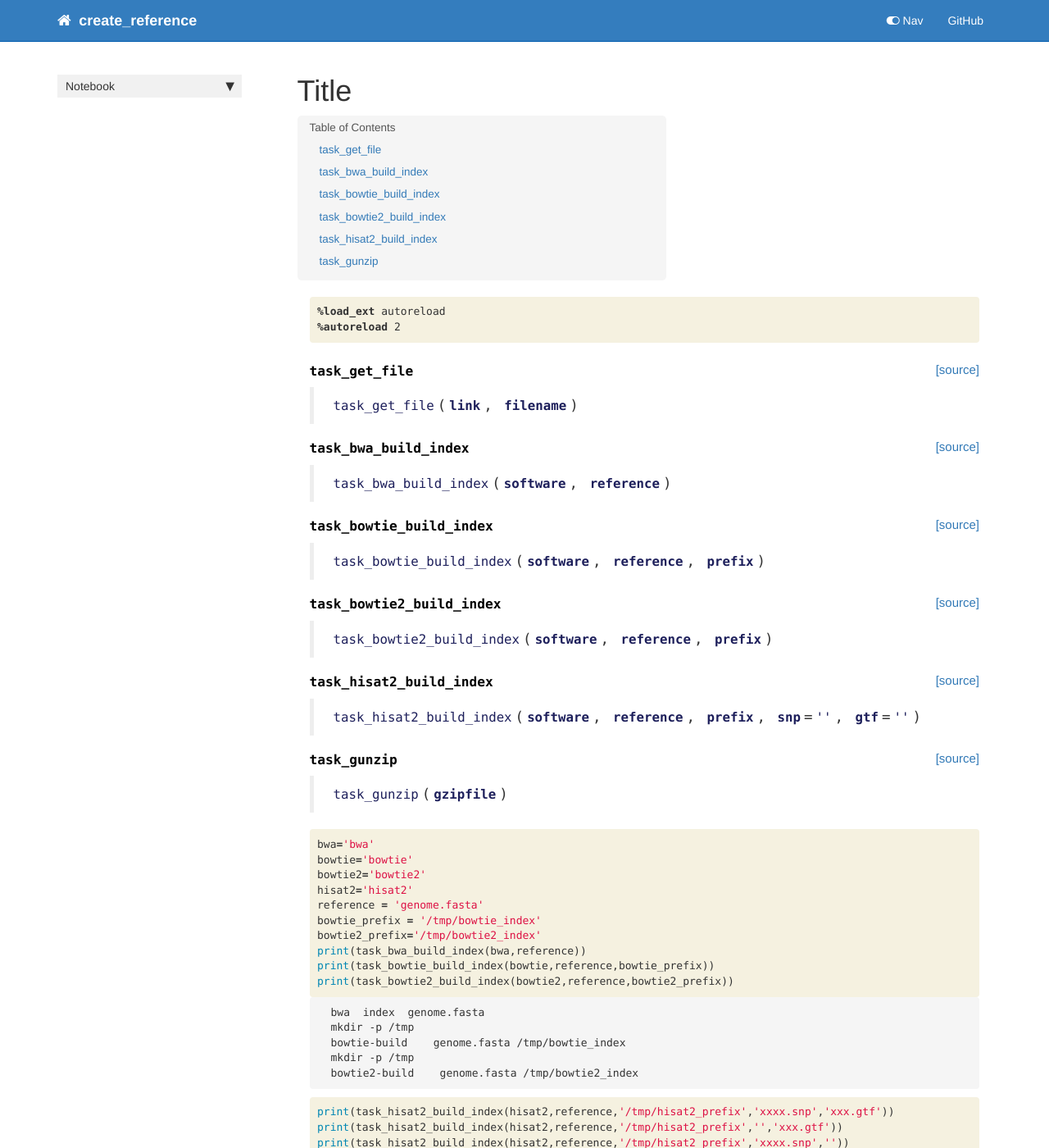
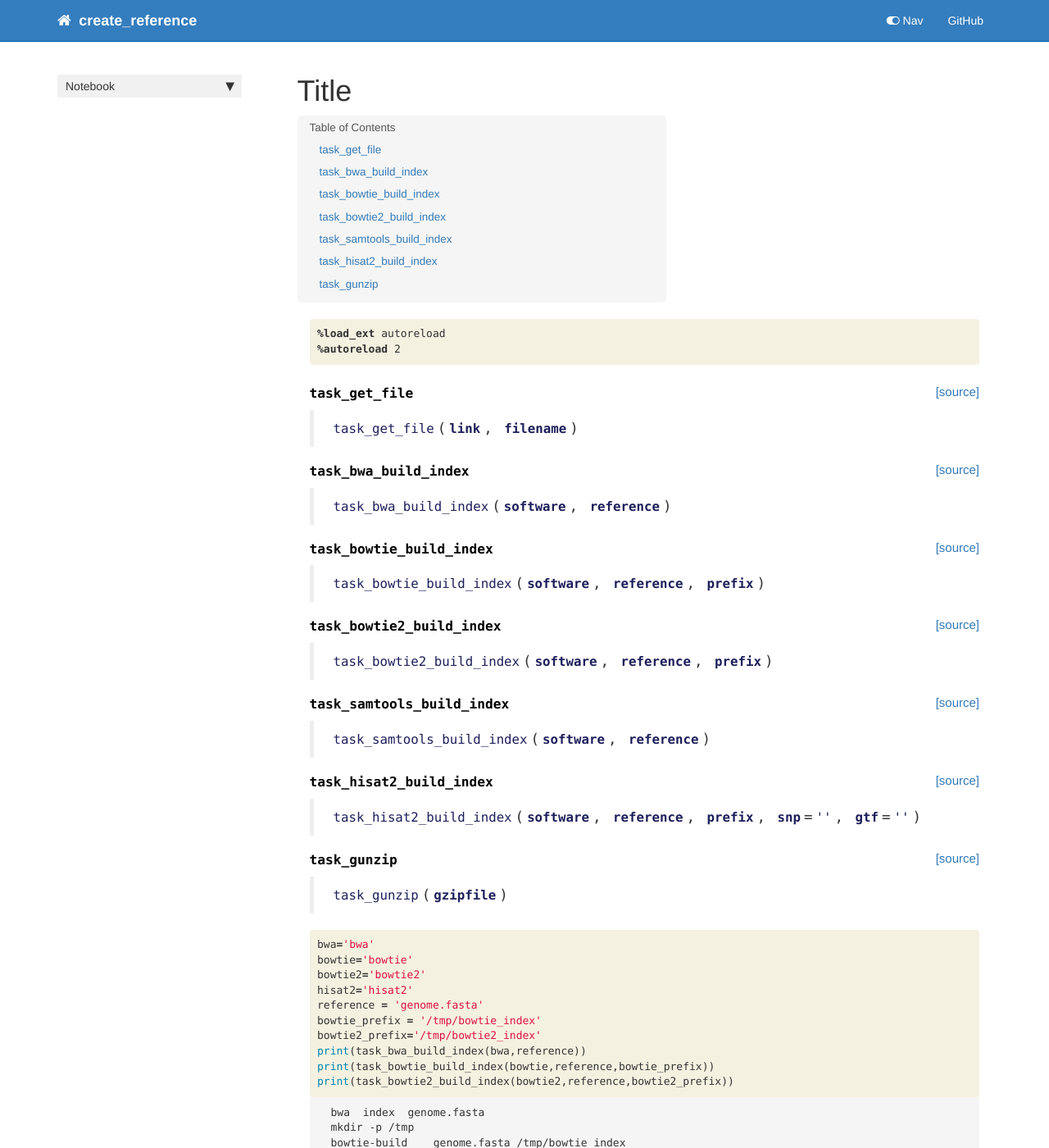
Before and after one commit to loganylchen/create_reference, a Jekyll site: the page built from docs/tasks.html, in a window 1280 px wide and 1400 px high. Shown: the whole window at 82% size. Built offline with Jekyll 4.4.1, drawn with Linux system fonts in a browser that asks for light colours; nearby versions of some CDN libraries; comment, search, counter and statistics services are not loaded.

Commit message:
[M]: samtools index

```diff
--- a/create_reference/_nbdev.py
+++ b/create_reference/_nbdev.py
@@ -20,6 +20,7 @@ index = {"get_args": "00_utils.ipynb",
          "task_bwa_build_index": "02_tasks.ipynb",
          "task_bowtie_build_index": "02_tasks.ipynb",
          "task_bowtie2_build_index": "02_tasks.ipynb",
+         "task_samtools_build_index": "02_tasks.ipynb",
          "task_hisat2_build_index": "02_tasks.ipynb",
          "task_gunzip": "02_tasks.ipynb",
          "cmd_wget": "03_commands.ipynb",
--- a/docs/tasks.html
+++ b/docs/tasks.html
@@ -70,7 +70,7 @@ sidebar: home_sidebar
 
 
 <div class="output_markdown rendered_html output_subarea ">
-<h4 id="task_get_file" class="doc_header"><code>task_get_file</code><a href="https://github.com/btrspg/create_reference/tree/master/create_reference/tasks.py#L18" class="source_link" style="float:right">[source]</a></h4><blockquote><p><code>task_get_file</code>(<strong><code>link</code></strong>, <strong><code>filename</code></strong>)</p>
+<h4 id="task_get_file" class="doc_header"><code>task_get_file</code><a href="https://github.com/btrspg/create_reference/tree/master/create_reference/tasks.py#L19" class="source_link" style="float:right">[source]</a></h4><blockquote><p><code>task_get_file</code>(<strong><code>link</code></strong>, <strong><code>filename</code></strong>)</p>
 </blockquote>
 
 </div>
@@ -94,7 +94,7 @@ sidebar: home_sidebar
 
 
 <div class="output_markdown rendered_html output_subarea ">
-<h4 id="task_bwa_build_index" class="doc_header"><code>task_bwa_build_index</code><a href="https://github.com/btrspg/create_reference/tree/master/create_reference/tasks.py#L28" class="source_link" style="float:right">[source]</a></h4><blockquote><p><code>task_bwa_build_index</code>(<strong><code>software</code></strong>, <strong><code>reference</code></strong>)</p>
+<h4 id="task_bwa_build_index" class="doc_header"><code>task_bwa_build_index</code><a href="https://github.com/btrspg/create_reference/tree/master/create_reference/tasks.py#L29" class="source_link" style="float:right">[source]</a></h4><blockquote><p><code>task_bwa_build_index</code>(<strong><code>software</code></strong>, <strong><code>reference</code></strong>)</p>
 </blockquote>
 
 </div>
@@ -118,7 +118,7 @@ sidebar: home_sidebar
 
 
 <div class="output_markdown rendered_html output_subarea ">
-<h4 id="task_bowtie_build_index" class="doc_header"><code>task_bowtie_build_index</code><a href="https://github.com/btrspg/create_reference/tree/master/create_reference/tasks.py#L36" class="source_link" style="float:right">[source]</a></h4><blockquote><p><code>task_bowtie_build_index</code>(<strong><code>software</code></strong>, <strong><code>reference</code></strong>, <strong><code>prefix</code></strong>)</p>
+<h4 id="task_bowtie_build_index" class="doc_header"><code>task_bowtie_build_index</code><a href="https://github.com/btrspg/create_reference/tree/master/create_reference/tasks.py#L37" class="source_link" style="float:right">[source]</a></h4><blockquote><p><code>task_bowtie_build_index</code>(<strong><code>software</code></strong>, <strong><code>reference</code></strong>, <strong><code>prefix</code></strong>)</p>
 </blockquote>
 
 </div>
@@ -142,7 +142,7 @@ sidebar: home_sidebar
 
 
 <div class="output_markdown rendered_html output_subarea ">
-<h4 id="task_bowtie2_build_index" class="doc_header"><code>task_bowtie2_build_index</code><a href="https://github.com/btrspg/create_reference/tree/master/create_reference/tasks.py#L45" class="source_link" style="float:right">[source]</a></h4><blockquote><p><code>task_bowtie2_build_index</code>(<strong><code>software</code></strong>, <strong><code>reference</code></strong>, <strong><code>prefix</code></strong>)</p>
+<h4 id="task_bowtie2_build_index" class="doc_header"><code>task_bowtie2_build_index</code><a href="https://github.com/btrspg/create_reference/tree/master/create_reference/tasks.py#L46" class="source_link" style="float:right">[source]</a></h4><blockquote><p><code>task_bowtie2_build_index</code>(<strong><code>software</code></strong>, <strong><code>reference</code></strong>, <strong><code>prefix</code></strong>)</p>
 </blockquote>
 
 </div>
@@ -166,7 +166,7 @@ sidebar: home_sidebar
 
 
 <div class="output_markdown rendered_html output_subarea ">
-<h4 id="task_hisat2_build_index" class="doc_header"><code>task_hisat2_build_index</code><a href="https://github.com/btrspg/create_reference/tree/master/create_reference/tasks.py#L54" class="source_link" style="float:right">[source]</a></h4><blockquote><p><code>task_hisat2_build_index</code>(<strong><code>software</code></strong>, <strong><code>reference</code></strong>, <strong><code>prefix</code></strong>, <strong><code>snp</code></strong>=<em><code>''</code></em>, <strong><code>gtf</code></strong>=<em><code>''</code></em>)</p>
+<h4 id="task_samtools_build_index" class="doc_header"><code>task_samtools_build_index</code><a href="https://github.com/btrspg/create_reference/tree/master/create_reference/tasks.py#L55" class="source_link" style="float:right">[source]</a></h4><blockquote><p><code>task_samtools_build_index</code>(<strong><code>software</code></strong>, <strong><code>reference</code></strong>)</p>
 </blockquote>
 
 </div>
@@ -190,7 +190,31 @@ sidebar: home_sidebar
 
 
 <div class="output_markdown rendered_html output_subarea ">
-<h4 id="task_gunzip" class="doc_header"><code>task_gunzip</code><a href="https://github.com/btrspg/create_reference/tree/master/create_reference/tasks.py#L77" class="source_link" style="float:right">[source]</a></h4><blockquote><p><code>task_gunzip</code>(<strong><code>gzipfile</code></strong>)</p>
+<h4 id="task_hisat2_build_index" class="doc_header"><code>task_hisat2_build_index</code><a href="https://github.com/btrspg/create_reference/tree/master/create_reference/tasks.py#L62" class="source_link" style="float:right">[source]</a></h4><blockquote><p><code>task_hisat2_build_index</code>(<strong><code>software</code></strong>, <strong><code>reference</code></strong>, <strong><code>prefix</code></strong>, <strong><code>snp</code></strong>=<em><code>''</code></em>, <strong><code>gtf</code></strong>=<em><code>''</code></em>)</p>
+</blockquote>
+
+</div>
+
+</div>
+
+</div>
+</div>
+
+</div>
+    {% endraw %}
+
+    {% raw %}
+
+<div class="cell border-box-sizing code_cell rendered">
+
+<div class="output_wrapper">
+<div class="output">
+
+<div class="output_area">
+
+
+<div class="output_markdown rendered_html output_subarea ">
+<h4 id="task_gunzip" class="doc_header"><code>task_gunzip</code><a href="https://github.com/btrspg/create_reference/tree/master/create_reference/tasks.py#L85" class="source_link" style="float:right">[source]</a></h4><blockquote><p><code>task_gunzip</code>(<strong><code>gzipfile</code></strong>)</p>
 </blockquote>
 
 </div>
```
Also changed, not shown: create_reference/recipes.py (+13 -0 lines), create_reference/tasks.py (+9 -1 lines), 2 other files.
